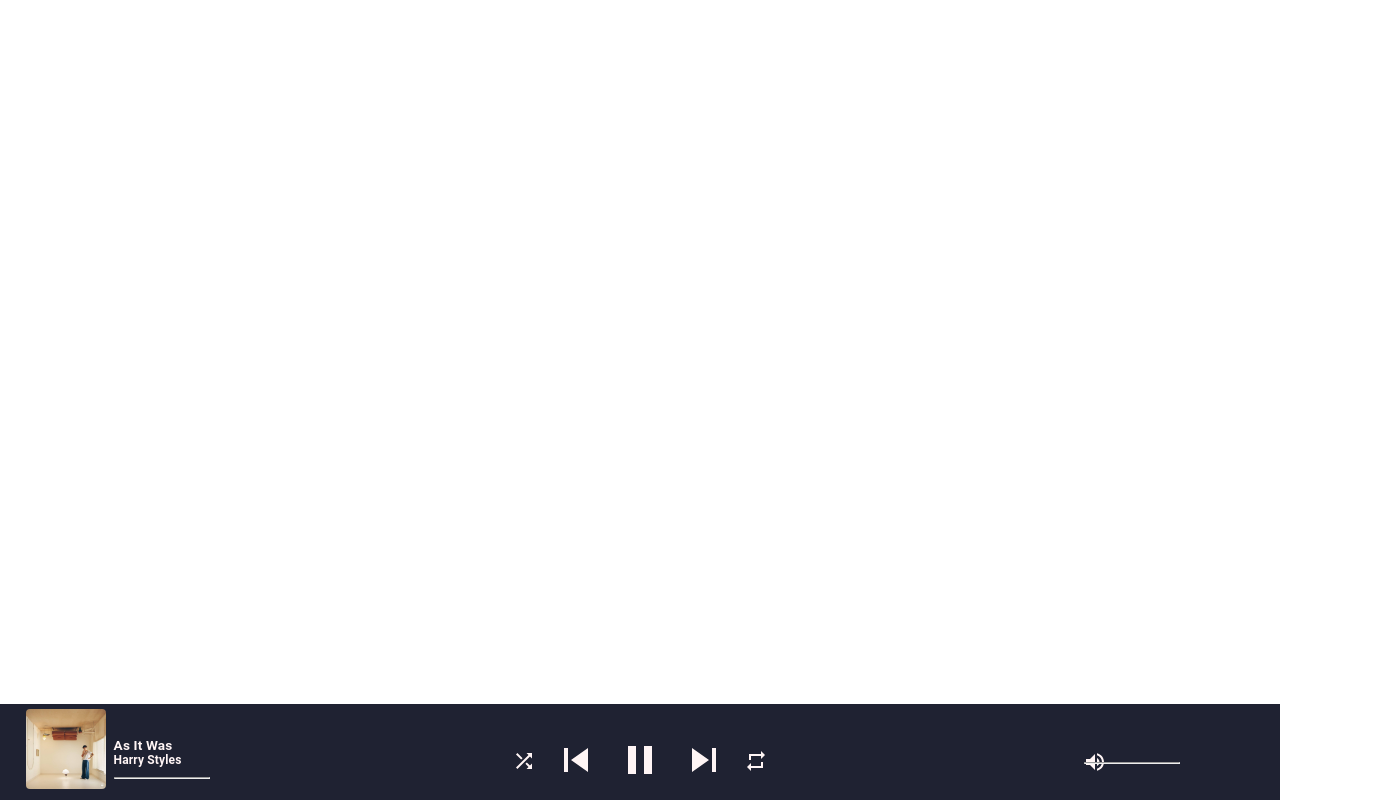
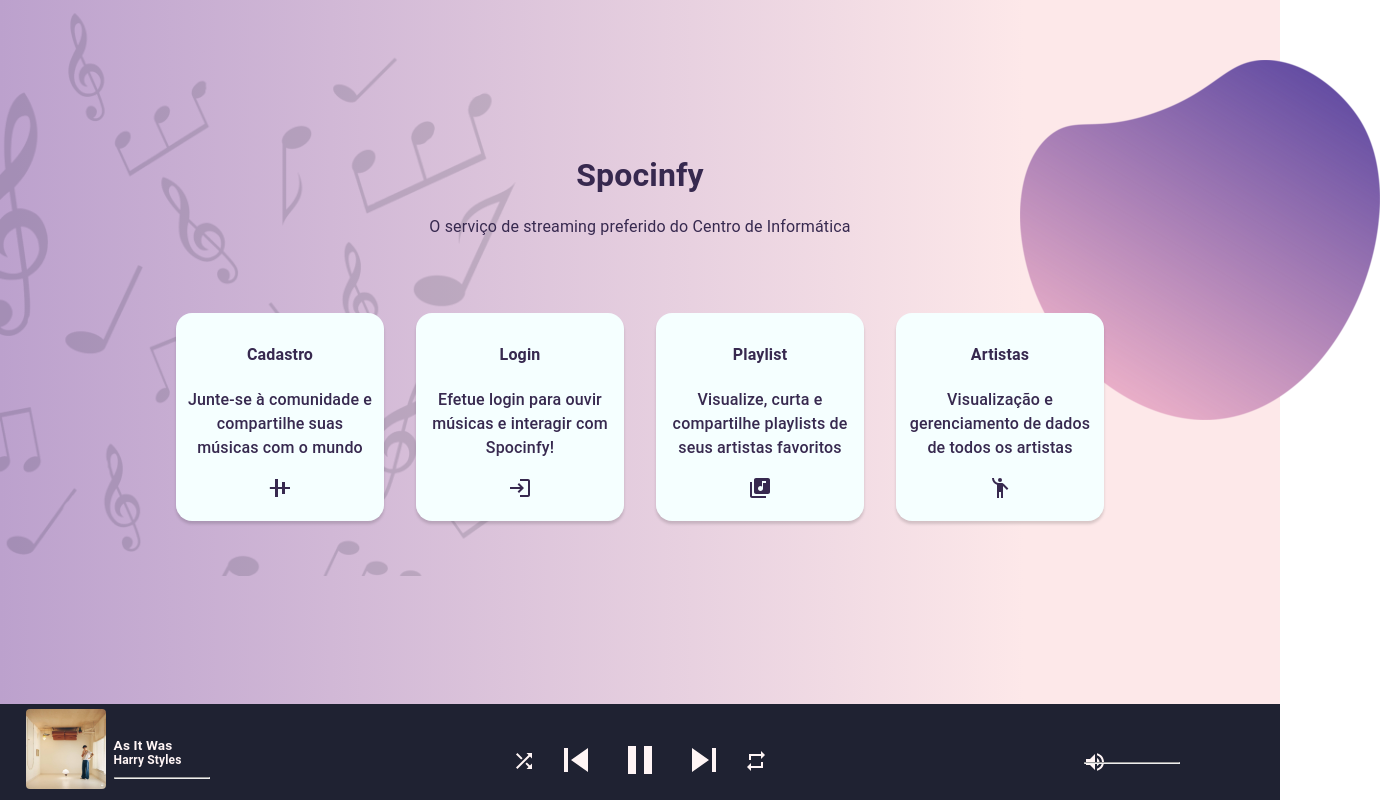
Before and after one commit to ldcss/audio-stream-ess, a React (Vite) app in the folder frontend/: page / in a window 1280 px wide. Shown: the whole page, 1380 px wide, since content can reach past the window. Built offline with nearby package versions, Linux system fonts and the light colour scheme.

Commit message:
CHORE: homepage

```diff
--- a/frontend/src/Routing.tsx
+++ b/frontend/src/Routing.tsx
@@ -1,5 +1,5 @@
 import { BrowserRouter, Routes, Route } from 'react-router-dom';
-import { SignInPage, BrowseArtists, LoginPage } from './pages';
+import { SignInPage, BrowseArtists, LoginPage, Home } from './pages';
 import { CurrentSong } from './components';
 import Playlists from './pages/Playlists/Playlists';
 import Playlist from './pages/Playlist/Playlist';
@@ -9,6 +9,7 @@ const Routing = () => {
   return (
     <BrowserRouter>
       <Routes>
+        <Route path='/' element={<Home />}></Route>
         <Route path='/signup' element={<SignInPage />} />
         <Route path='/login' element={<LoginPage />} />
         <Route path='/artists' element={<BrowseArtists />} />
--- a/frontend/src/assets/index.ts
+++ b/frontend/src/assets/index.ts
@@ -7,6 +7,7 @@ import KingCrimson from './KingCrimson.png';
 import Mastodon from './Mastodon.png';
 import Olivia from './Olivia.png';
 import HarrysHouse from './HarrysHouse.jpg';
+import Blob from './blob.png';
 
 export {
   Notes,
@@ -18,4 +19,5 @@ export {
   Mastodon,
   Olivia,
   HarrysHouse,
+  Blob,
 };
--- /dev/null
+++ b/frontend/src/pages/Home/Home.tsx
@@ -0,0 +1,50 @@
+import { Wrapper, DirectionCard, Cards } from './styles';
+import LibraryMusicIcon from '@mui/icons-material/LibraryMusic';
+import EmojiPeopleIcon from '@mui/icons-material/EmojiPeople';
+import LoginIcon from '@mui/icons-material/Login';
+import AlignVerticalCenterIcon from '@mui/icons-material/AlignVerticalCenter';
+import { Blob } from '../../assets';
+import { Notes } from '../../assets';
+
+const BrowseArtists = () => {
+  return (
+    <Wrapper>
+      <img src={Blob} className='blob' />
+      <img src={Notes} alt='' className='notes' />
+      <h3>Spocinfy</h3>
+      <h5>O serviço de streaming preferido do Centro de Informática</h5>
+      <Cards>
+        <a href='http://127.0.0.1:5173/signup'>
+          <DirectionCard>
+            <h4>Cadastro</h4>
+            <p>Junte-se à comunidade e compartilhe suas músicas com o mundo</p>
+            <AlignVerticalCenterIcon />
+          </DirectionCard>
+        </a>
+        <a href='http://127.0.0.1:5173/login'>
+          <DirectionCard>
+            <h4>Login</h4>
+            <p>Efetue login para ouvir músicas e interagir com Spocinfy!</p>
+            <LoginIcon />
+          </DirectionCard>
+        </a>
+        <a href='http://127.0.0.1:5173/playlist'>
+          <DirectionCard>
+            <h4>Playlist</h4>
+            <p>Visualize, curta e compartilhe playlists de seus artistas favoritos</p>
+            <LibraryMusicIcon />
+          </DirectionCard>
+        </a>
+        <a href='http://127.0.0.1:5173/artists'>
+          <DirectionCard>
+            <h4>Artistas</h4>
+            <p>Visualização e gerenciamento de dados de todos os artistas</p>
+            <EmojiPeopleIcon />
+          </DirectionCard>
+        </a>
+      </Cards>
+    </Wrapper>
+  );
+};
+
+export default BrowseArtists;
--- /dev/null
+++ b/frontend/src/pages/Home/styles.ts
@@ -0,0 +1,78 @@
+import styled from 'styled-components';
+
+export const Wrapper = styled.div`
+  overflow: hidden !important;
+  width: 100vw;
+  height: 100vh;
+  margin: 0;
+
+  display: flex;
+  flex-direction: column;
+  justify-content: center;
+  align-items: center;
+  gap: 1rem;
+
+  background: rgb(208, 181, 205);
+  background: linear-gradient(90deg, rgba(188, 161, 205, 1) 0%, rgba(253, 232, 233, 1) 80%);
+
+  h3 {
+    margin-top: -8rem !important;
+    font-size: 2rem;
+    color: #37294f;
+    width: 15%;
+    z-index: 2;
+    text-shadow: rgba(0, 0, 0, 0.15) 0px 3px 3px 0px;
+  }
+
+  h5 {
+    margin-top: -2rem !important;
+    font-size: 1rem;
+    color: #37294f;
+    font-weight: 400;
+    padding-bottom: 2rem;
+    z-index: 2;
+    text-shadow: rgba(0, 0, 0, 0.15) 0px 3px 3px 0px;
+  }
+
+  .blob {
+    position: absolute;
+    z-index: 1;
+    margin-left: 70rem !important;
+    margin-bottom: 20rem !important;
+  }
+
+  .notes {
+    position: absolute;
+    top: 0 !important;
+    left: 0 !important;
+    width: 45%;
+    object-fit: cover;
+    opacity: 0.15;
+    overflow: hidden !important;
+  }
+`;
+
+export const DirectionCard = styled.div`
+  width: 13rem;
+  height: 13rem;
+  background: #f5ffff;
+  box-shadow: rgba(0, 0, 0, 0.15) 0px 3px 3px 0px;
+  border-radius: 1rem;
+
+  color: #37294f;
+  padding: 0.5rem;
+  z-index: 5 !important;
+
+  p {
+    font-size: 1rem;
+  }
+`;
+
+export const Cards = styled.div`
+  display: flex;
+  flex-direction: row;
+  width: 100%;
+  justify-content: center;
+  gap: 2rem;
+  z-index: 5 !important;
+`;
--- a/frontend/src/pages/index.ts
+++ b/frontend/src/pages/index.ts
@@ -1,5 +1,6 @@
 import SignInPage from './SignInPage/SignInPage';
 import BrowseArtists from './BrowseArtists/BrowseArtists';
 import LoginPage from './LoginPage/LoginPage';
+import Home from './Home/Home';
 
-export { SignInPage, BrowseArtists, LoginPage };
+export { SignInPage, BrowseArtists, LoginPage, Home };
```
Also changed, not shown: frontend/src/assets/blob.png (added).
